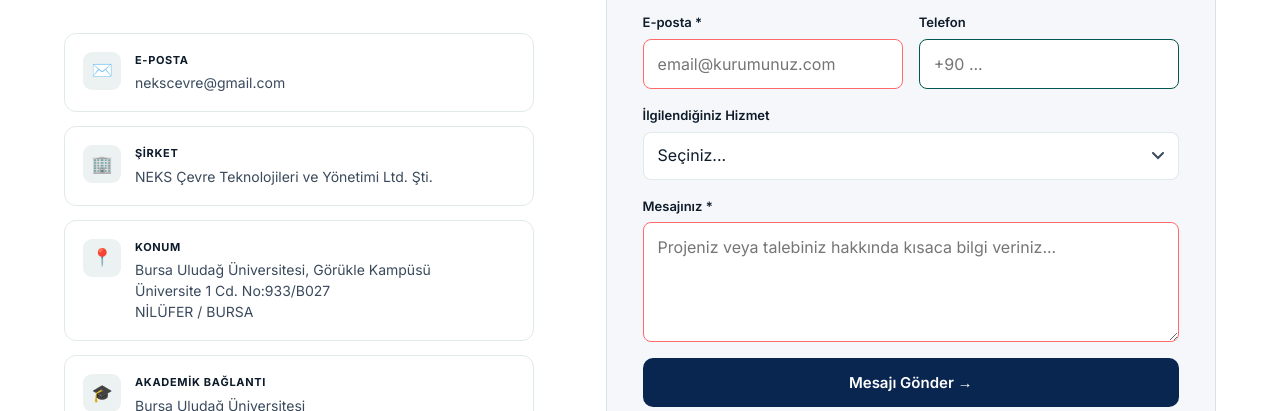
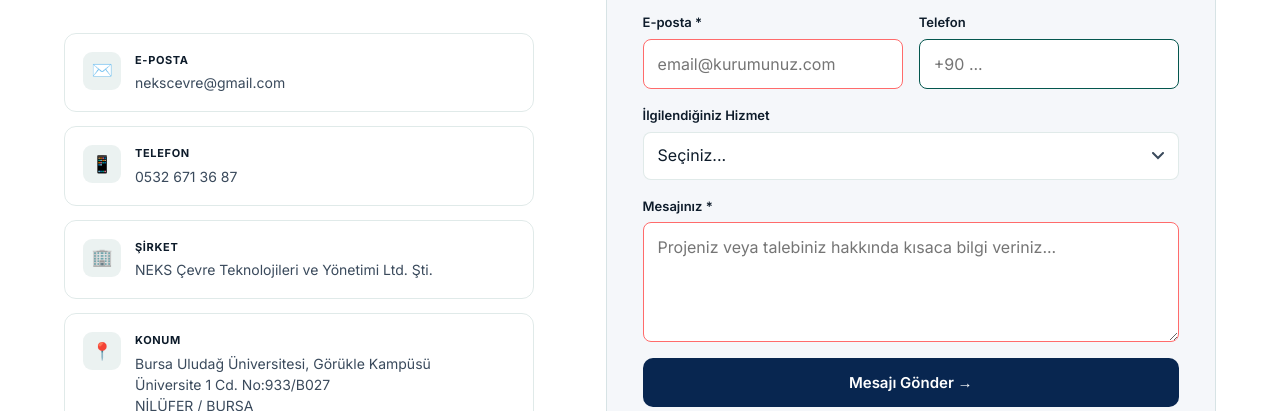
Before and after one commit to nekscevre-hub/ness, a website: page iletisim.html in a window 1280 px wide. Shown: the part 689-1100 px from the top of the page. Drawn offline with Linux system fonts and the light colour scheme.

Commit message:
Add files via upload

```diff
--- a/iletisim.html
+++ b/iletisim.html
@@ -106,6 +106,7 @@
         <p style="font-size:16px;color:var(--text-mid);line-height:1.75;margin-bottom:36px;">Çevresel performansınızı artırmak, sürdürülebilirlik hedeflerinize ulaşmak veya Ar-Ge projenizi hayata geçirmek için doğru yerdesiniz.</p>
         <div style="display:flex;flex-direction:column;gap:14px;margin-bottom:40px;">
           <div class="contact-info-card"><div class="ci-icon">✉️</div><div><h4>E-posta</h4><p><a href="mailto:nekscevre@gmail.com" style="color:var(--text-mid);text-decoration:none;">nekscevre@gmail.com</a></p></div></div>
+          <div class="contact-info-card"><div class="ci-icon">📱</div><div><h4>Telefon</h4><p><a href="tel:+905326713687" style="color:var(--text-mid);text-decoration:none;">0532 671 36 87</a></p></div></div>
           <div class="contact-info-card"><div class="ci-icon">🏢</div><div><h4>Şirket</h4><p>NEKS Çevre Teknolojileri ve Yönetimi Ltd. Şti.</p></div></div>
           <div class="contact-info-card"><div class="ci-icon">📍</div><div><h4>Konum</h4><p>Bursa Uludağ Üniversitesi, Görükle Kampüsü<br>Üniversite 1 Cd. No:933/B027<br>NİLÜFER / BURSA</p></div></div>
           <div class="contact-info-card"><div class="ci-icon">🎓</div><div><h4>Akademik Bağlantı</h4><p>Bursa Uludağ Üniversitesi<br>Çevre Mühendisliği Bölümü</p></div></div>
```
